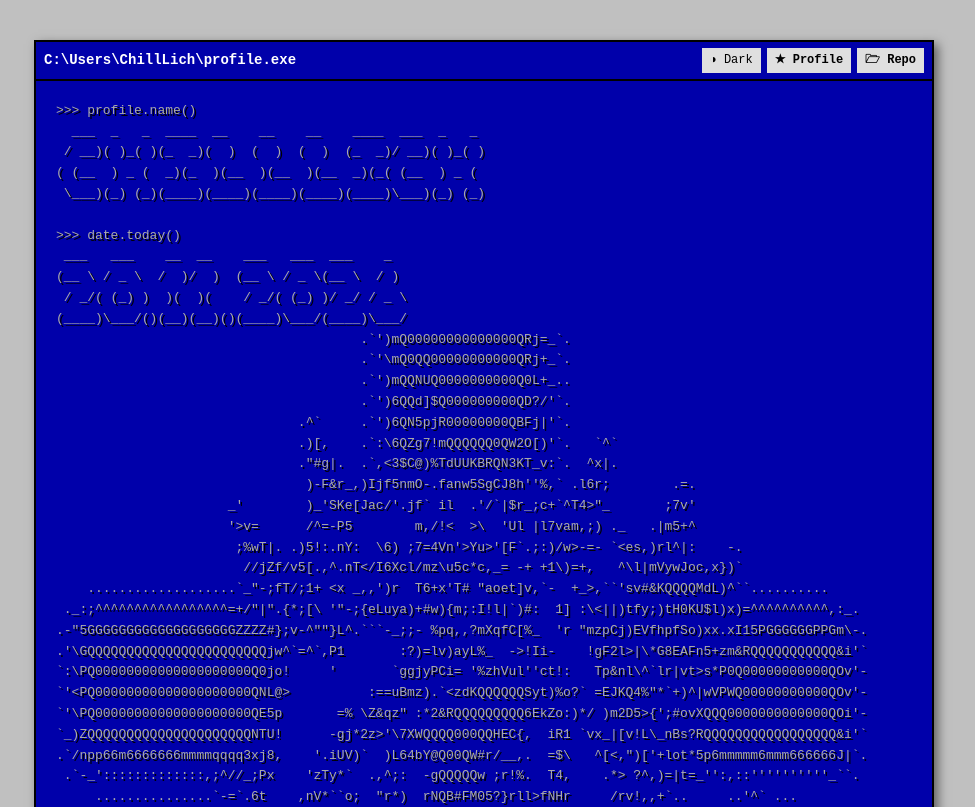
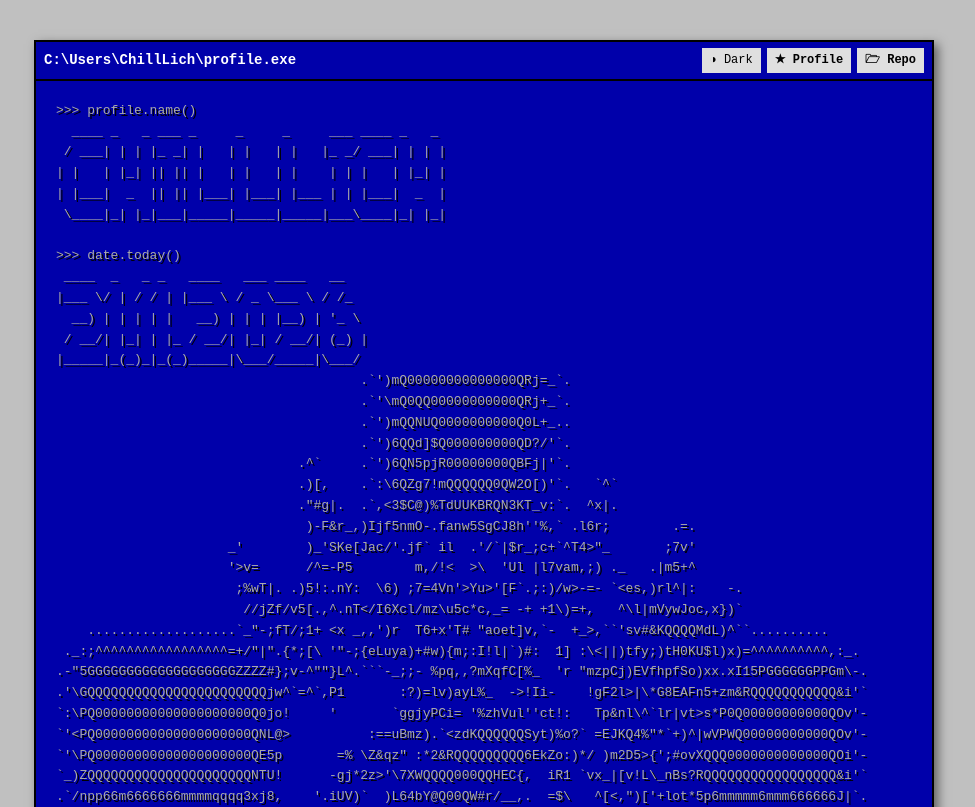
Before and after one commit to ChillLich/ChillLich, a plain HTML site: page docs/index.html in a window 1280 px wide. Shown: the top 807 px of the page, without its empty margins (156-1131 px from the left). Drawn offline with Linux system fonts and the light colour scheme.

Commit message:
deploy: da24af9587f644a73de4f441bf76f1d3a5cfe23c

```diff
--- a/docs/index.html
+++ b/docs/index.html
@@ -282,16 +282,18 @@
 
       <div class="terminal-body">
         <pre><code>&gt;&gt;&gt; profile.name()
-  ___  _   _  ____  __    __    __    ____  ___  _   _
- / __)( )_( )(_  _)(  )  (  )  (  )  (_  _)/ __)( )_( )
-( (__  ) _ (  _)(_  )(__  )(__  )(__  _)(_( (__  ) _ (
- \___)(_) (_)(____)(____)(____)(____)(____)\___)(_) (_)
+  ____ _   _ ___ _     _     _     ___ ____ _   _
+ / ___| | | |_ _| |   | |   | |   |_ _/ ___| | | |
+| |   | |_| || || |   | |   | |    | | |   | |_| |
+| |___|  _  || || |___| |___| |___ | | |___|  _  |
+ \____|_| |_|___|_____|_____|_____|___\____|_| |_|
 
 &gt;&gt;&gt; date.today()
- ___   ___    __  __    ___   ___  ___    _
-(__ \ / _ \  /  )/  )  (__ \ / _ \(__ \  / )
- / _/( (_) )  )(  )(    / _/( (_) )/ _/ / _ \
-(____)\___/()(__)(__)()(____)\___/(____)\___/
+ ____  _   _ _   ____   ___ ____   __
+|___ \/ | / / | |___ \ / _ \___ \ / /_
+  __) | | | | |   __) | | | |__) | '_ \
+ / __/| |_| | |_ / __/| |_| / __/| (_) |
+|_____|_(_)_|_(_)_____|\___/_____|\___/
 </code></pre>
 <pre class="ascii-avatar">
                                        .`&#x27;)mQ00000000000000QRj=_`.
```
Also changed, not shown: 1 other file.
